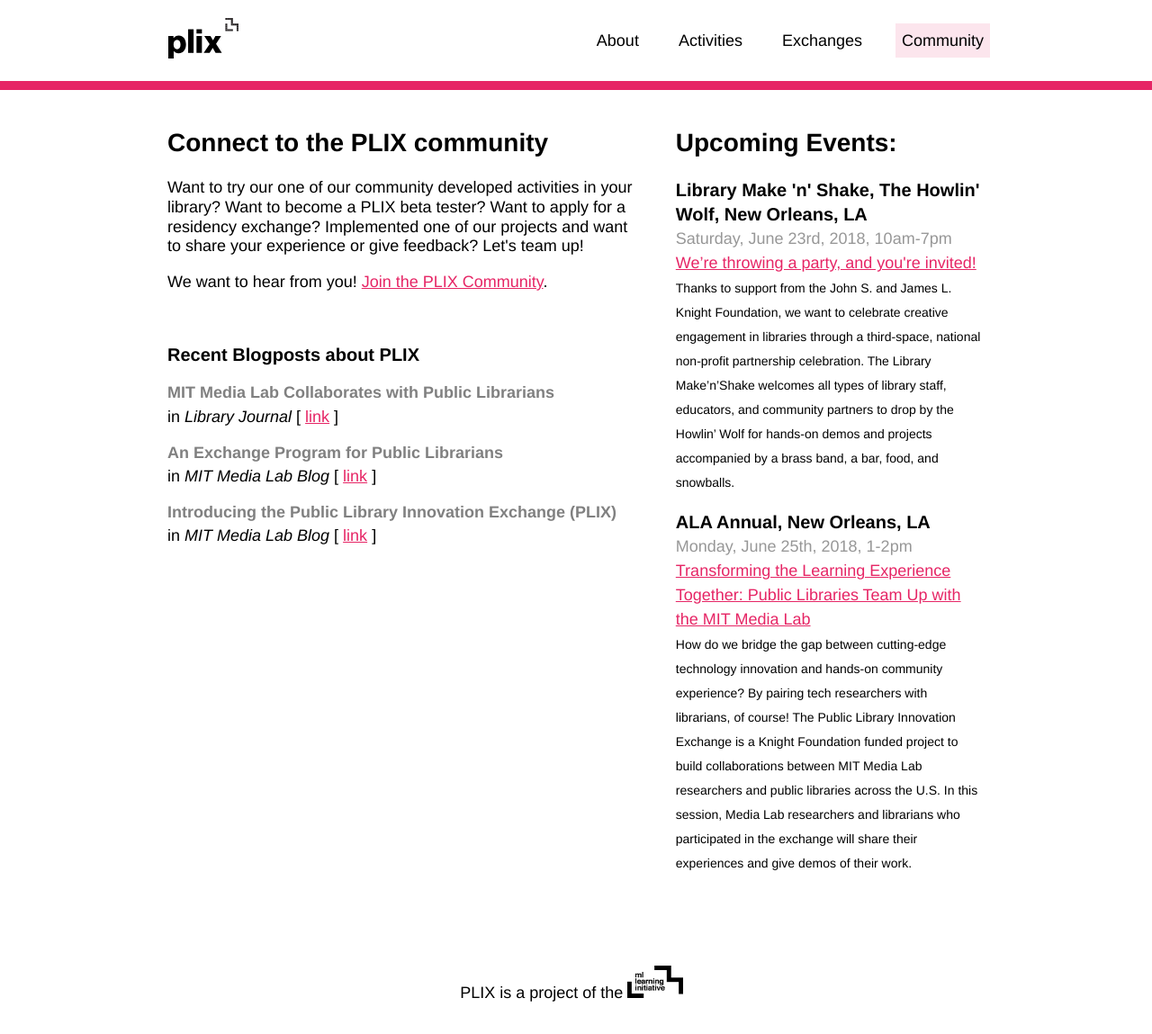
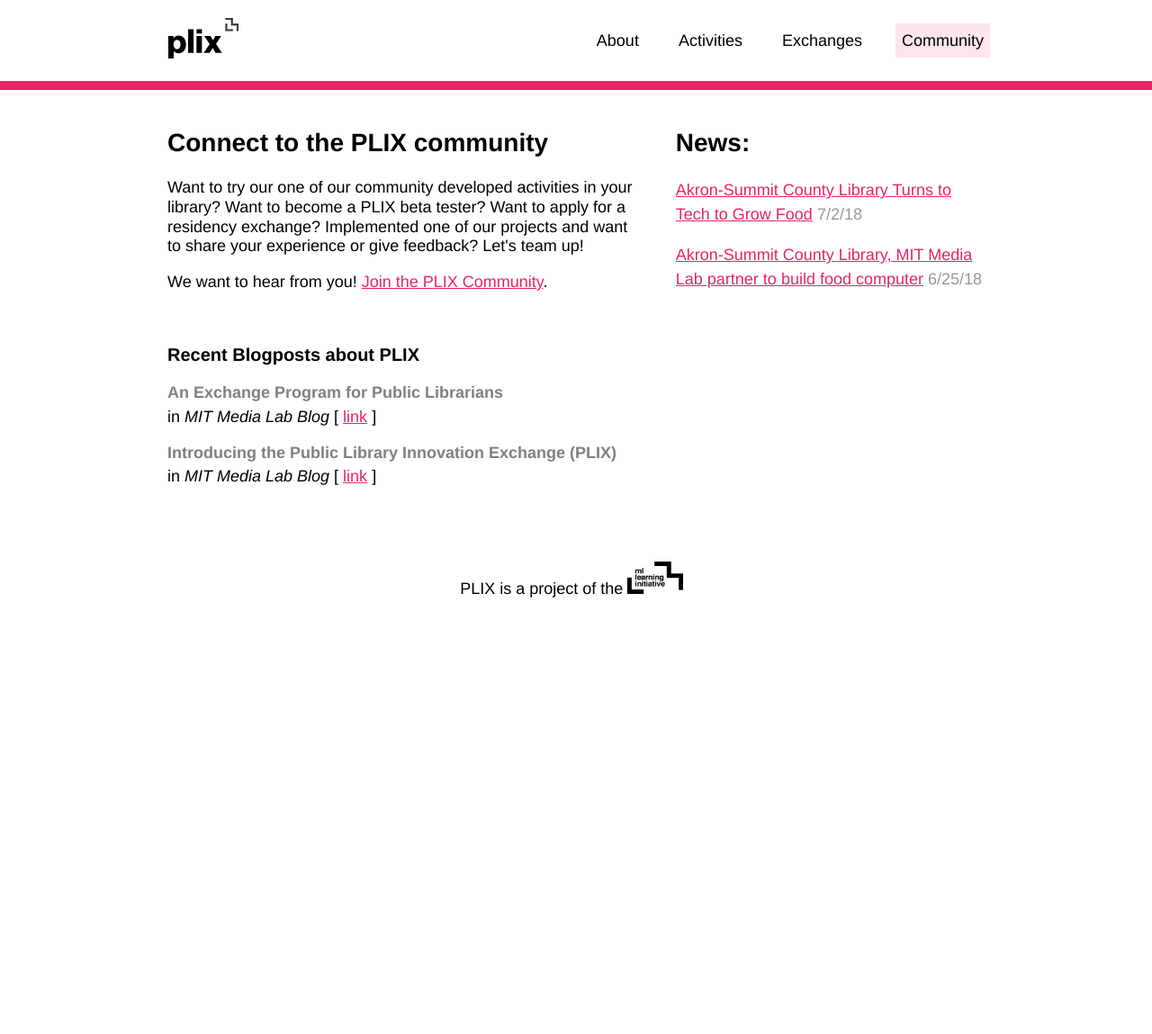
Before and after one commit to sjhoffhoff/plix-staging, a Jekyll site: the page built from community.html, in a window 1280 px wide. Shown: the whole page at 90% size. Built offline with Jekyll 4.4.1, drawn with Linux system fonts in a browser that asks for light colours; some web fonts are replaced; after the commit the page ends 900 px from its top, so only the background shows below that.

Commit message:
https://github.com/ml-learning/libraries

```diff
--- /dev/null
+++ b/_data/media.yml
@@ -0,0 +1,7 @@
+- date: 7/2/18
+  title: Akron-Summit County Library Turns to Tech to Grow Food
+  url: "http://wksu.org/post/akron-summit-county-library-turns-tech-grow-food#stream/0"
+
+- date: 6/25/18
+  title: Akron-Summit County Library, MIT Media Lab partner to build food computer
+  url: "https://www.cleveland.com/akron/index.ssf/2018/06/akron-summit_county_library_mi.html"
--- a/_includes/activity_page.html
+++ b/_includes/activity_page.html
@@ -46,7 +46,7 @@
   </ul>
   <ul class="resource-links">
     {% for resource in activity.resources %}
-      <li><a href={{ resource.url }}>{{ resource.description }}</a></li>
+      <li><a href={{ resource.url }} target="_blank">{{ resource.description }}</a></li>
     {% endfor %}
   </ul>
 </div>
--- /dev/null
+++ b/_includes/news.html
@@ -0,0 +1,8 @@
+{% assign media = site.data.media %}
+
+<h2>News:</h2>
+<ul class="blog-posts">
+  {% for m in media %}
+    <li><a href="{{ m.url }}" target="_blank">{{ m.title }}</a><span class="date"> {{ m.date }}</span>
+  {% endfor %}
+</ul>
--- a/community.html
+++ b/community.html
@@ -6,7 +6,8 @@
 
 <div class="callout">
   {% include unhangouts.html %}
-  {% include events.html %}
+  {% include news.html %}
+<!--  {% include events.html %}-->
 </div>
 
 <div class="main">
@@ -19,10 +20,10 @@
 	<br/>
 
 	<h3>Recent Blogposts about PLIX</h3>
-	<p style="color: gray; margin-bottom:5px"><b>MIT Media Lab Collaborates with Public Librarians</b></p>
-		<p class="date">in <i>Library Journal</i> [ <a href="https://lj.libraryjournal.com/2018/04/academic-libraries/mit-media-lab-collaborates-public-librarians/#_">link</a> ]</p>
+	<!--<p style="color: gray; margin-bottom:5px"><b>MIT Media Lab Collaborates with Public Librarians</b></p>
+		<p class="date">in <i>Library Journal</i> [ <a href="https://lj.libraryjournal.com/2018/04/academic-libraries/mit-media-lab-collaborates-public-librarians/#_" target="_blank">link</a> ]</p>-->
 	<p style="color: gray; margin-bottom:5px"><b>An Exchange Program for Public Librarians</b></p>
-		<p class="date">in <i>MIT Media Lab Blog</i> [ <a href="https://medium.com/mit-media-lab/an-exchange-program-for-public-librarians-5e6466f5b4f8">link</a> ]</p>
+		<p class="date">in <i>MIT Media Lab Blog</i> [ <a href="https://medium.com/mit-media-lab/an-exchange-program-for-public-librarians-5e6466f5b4f8" target="_blank">link</a> ]</p>
 	<p style="color: gray; margin-bottom:5px"><b>Introducing the Public Library Innovation Exchange (PLIX)</b></p>
-		<p class="date">in <i>MIT Media Lab Blog</i> [ <a href="https://medium.com/mit-media-lab/introducing-the-public-library-innovation-exchange-d7e3554d2520">link</a> ]</p>
+		<p class="date">in <i>MIT Media Lab Blog</i> [ <a href="https://medium.com/mit-media-lab/introducing-the-public-library-innovation-exchange-d7e3554d2520" target="_blank">link</a> ]</p>
 </div>
```
Also changed, not shown: about.html (+7 -5 lines), Gemfile.lock.
